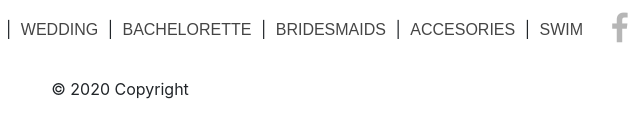
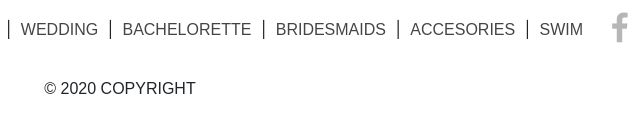
Before and after one commit to laurenbullen/ivorything, a plain HTML site: page index.html in a window 1280 px wide. Shown: the part 163-300 px from the top of the page, 520-1160 px from the left. Drawn offline with nearby package versions, Linux system fonts and the light colour scheme; a web font is replaced by a local one.

Commit message:
added back copyright font

```diff
--- a/index.html
+++ b/index.html
@@ -44,7 +44,7 @@
             </header>
             <footer class="page-footer">
                 <div class="container-fluid text-center">
-                    <div class=" text-center py-3">© 2020 Copyright</div>
+                    <div class="footer-copyright text-center py-3">© 2020 Copyright</div>
                 </div>
             </footer>
         </div>
```
